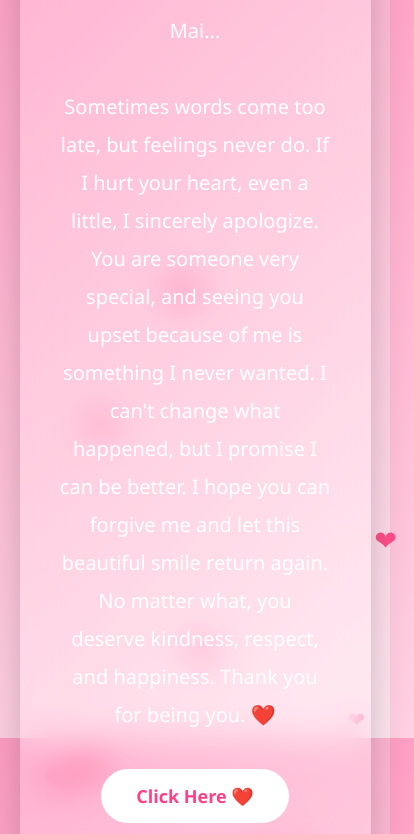
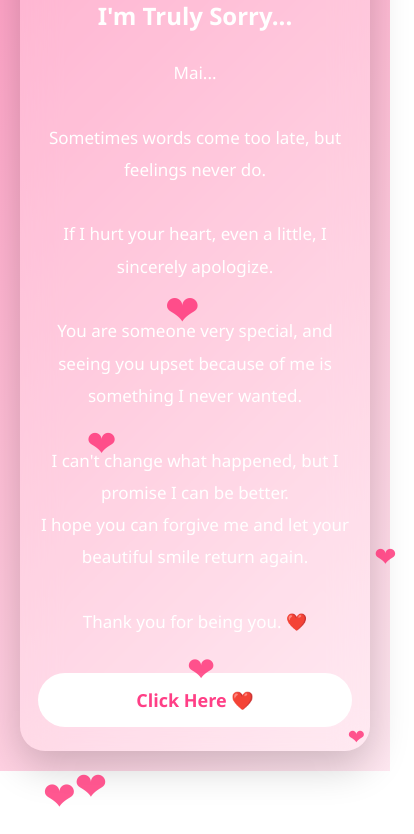
Before and after one commit to hashouljohn-commits/html, a plain HTML site: page index.html in a window 390 px wide. Shown: the part 106-940 px from the top of the page, 414 px wide, since content can reach past the window. After the commit the page ends 877 px from the top, so only its background shows below. Drawn offline with Linux system fonts and the light colour scheme.

Commit message:
Refactor index.html for improved structure and style

```diff
--- a/index.html
+++ b/index.html
@@ -4,211 +4,71 @@
 <meta charset="UTF-8">
 <meta name="viewport" content="width=device-width, initial-scale=1.0">
 <title>Sorry Mai ❤️</title>
-
 <style>
-*{
-    margin:0;
-    padding:0;
-    box-sizing:border-box;
-    font-family:'Segoe UI',sans-serif;
+*{margin:0;padding:0;box-sizing:border-box;font-family:'Segoe UI',sans-serif}
+body{
+background:linear-gradient(135deg,#ff9ec4,#ffc3d9,#ffe8f1);
+display:flex;justify-content:center;align-items:center;
+min-height:100vh;padding:20px;overflow-x:hidden;
 }
-
-body{
-    background:linear-gradient(135deg,#ff9ec4,#ffc3d9,#ffe8f1);
-    overflow:hidden;
-    display:flex;
-    justify-content:center;
-    align-items:center;
-    height:100vh;
+.container{
+width:100%;max-width:700px;
+background:rgba(255,255,255,.2);
+backdrop-filter:blur(18px);
+border-radius:25px;padding:40px;text-align:center;color:#fff;
+box-shadow:0 15px 40px rgba(0,0,0,.2);animation:fade 2s;
 }
-
-.container{
-    width:90%;
-    max-width:700px;
-    background:rgba(255,255,255,.2);
-    backdrop-filter:blur(18px);
-    border-radius:25px;
-    padding:40px;
-    text-align:center;
-    color:white;
-    box-shadow:0 15px 40px rgba(0,0,0,.2);
-    animation:fade 2s;
-    z-index:2;
-}
-
-h1{
-    font-size:48px;
-    margin-bottom:15px;
-}
-
-h2{
-    color:#fff7fb;
-    margin-bottom:25px;
-}
-
-p{
-    font-size:20px;
-    line-height:1.9;
-}
-
+h1{font-size:48px;margin-bottom:15px}
+h2{margin-bottom:25px}
+p{font-size:20px;line-height:1.9}
 button{
-    margin-top:35px;
-    padding:15px 35px;
-    border:none;
-    border-radius:40px;
-    font-size:18px;
-    cursor:pointer;
-    background:white;
-    color:#ff3f86;
-    transition:.3s;
-    font-weight:bold;
-}
-
-button:hover{
-    transform:scale(1.1);
-    background:#ff3f86;
-    color:white;
-}
-
-#hidden{
-    display:none;
-    margin-top:25px;
-    font-size:22px;
-    animation:fade 1s;
-}
-
-@keyframes fade{
-    from{
-        opacity:0;
-        transform:translateY(20px);
-    }
-    to{
-        opacity:1;
-        transform:translateY(0);
-    }
-}
-
-/* Hearts */
-
-.heart{
-    position:absolute;
-    color:#ff2d75;
-    animation:float linear infinite;
-    opacity:.8;
-}
-
-@keyframes float{
-    from{
-        transform:translateY(110vh) scale(.5);
-    }
-    to{
-        transform:translateY(-10vh) scale(1.5);
-    }
-    @media (max-width: 768px) {
-
-body{
-    padding:20px;
-}
-
-.container{
-    width:95%;
-    padding:25px 18px;
-}
-
-h1{
-    font-size:34px;
-}
-
-h2{
-    font-size:24px;
-}
-
-p{
-    font-size:17px;
-    line-height:1.8;
-}
-
-button{
-    width:100%;
-    padding:15px;
-    font-size:18px;
-}
-
-#hidden{
-    font-size:18px;
+margin-top:35px;padding:15px 35px;border:none;border-radius:40px;
+font-size:18px;cursor:pointer;background:#fff;color:#ff3f86;
+transition:.3s;font-weight:bold}
+button:hover{transform:scale(1.05);background:#ff3f86;color:#fff}
+#hidden{display:none;margin-top:25px;font-size:22px}
+@keyframes fade{from{opacity:0;transform:translateY(20px)}to{opacity:1;transform:translateY(0)}}
+.heart{position:fixed;color:#ff2d75;animation:float linear infinite;opacity:.8;pointer-events:none}
+@keyframes float{from{transform:translateY(110vh) scale(.5)}to{transform:translateY(-10vh) scale(1.5)}}
+@media(max-width:768px){
+.container{padding:24px 18px}
+h1{font-size:34px}
+h2{font-size:24px}
+p{font-size:17px}
+button{width:100%}
+#hidden{font-size:18px}
 }
 </style>
-
 </head>
 <body>
-
 <div class="container">
-
 <h1>❤️ Dear Mai ❤️</h1>
-
 <h2>I'm Truly Sorry...</h2>
-
 <p>
 Mai...<br><br>
-
-Sometimes words come too late,
-but feelings never do.
-If I hurt your heart, even a little,
-I sincerely apologize.
-
-You are someone very special,
-and seeing you upset because of me
-is something I never wanted.
-
-I can't change what happened,
-but I promise I can be better.
-I hope you can forgive me
-and let this beautiful smile return again.
-
-No matter what,
-you deserve kindness,
-respect,
-and happiness.
-
+Sometimes words come too late, but feelings never do.<br><br>
+If I hurt your heart, even a little, I sincerely apologize.<br><br>
+You are someone very special, and seeing you upset because of me is something I never wanted.<br><br>
+I can't change what happened, but I promise I can be better.<br>
+I hope you can forgive me and let your beautiful smile return again.<br><br>
 Thank you for being you. ❤️
 </p>
-
-<button onclick="showMessage()">
-Click Here ❤️
-</button>
-
-<div id="hidden">
-💖 Mai...<br><br>
-I hope this small surprise brings even the tiniest smile to your face.<br>
-You truly deserve every beautiful thing in this world. 🌹❤️
+<button onclick="showMessage()">Click Here ❤️</button>
+<div id="hidden">💖 Mai...<br><br>I hope this little surprise brings a smile to your face. 🌹❤️</div>
 </div>
-
-</div>
-
 <script>
-function showMessage(){
-    document.getElementById("hidden").style.display="block";
+function showMessage(){document.getElementById('hidden').style.display='block';}
+function createHeart(){
+const h=document.createElement('div');
+h.className='heart';
+h.innerHTML='❤';
+h.style.left=Math.random()*100+'vw';
+h.style.fontSize=(20+Math.random()*30)+'px';
+h.style.animationDuration=(4+Math.random()*6)+'s';
+document.body.appendChild(h);
+setTimeout(()=>h.remove(),10000);
 }
-
-function createHeart(){
-    const heart=document.createElement("div");
-
-    heart.className="heart";
-    heart.innerHTML="❤";
-
-    heart.style.left=Math.random()*100+"vw";
-    heart.style.fontSize=(20+Math.random()*35)+"px";
-    heart.style.animationDuration=(4+Math.random()*6)+"s";
-
-    document.body.appendChild(heart);
-
-    setTimeout(()=>{
-        heart.remove();
-    },10000);
-}
-
 setInterval(createHeart,250);
 </script>
-
 </body>
 </html>
```
